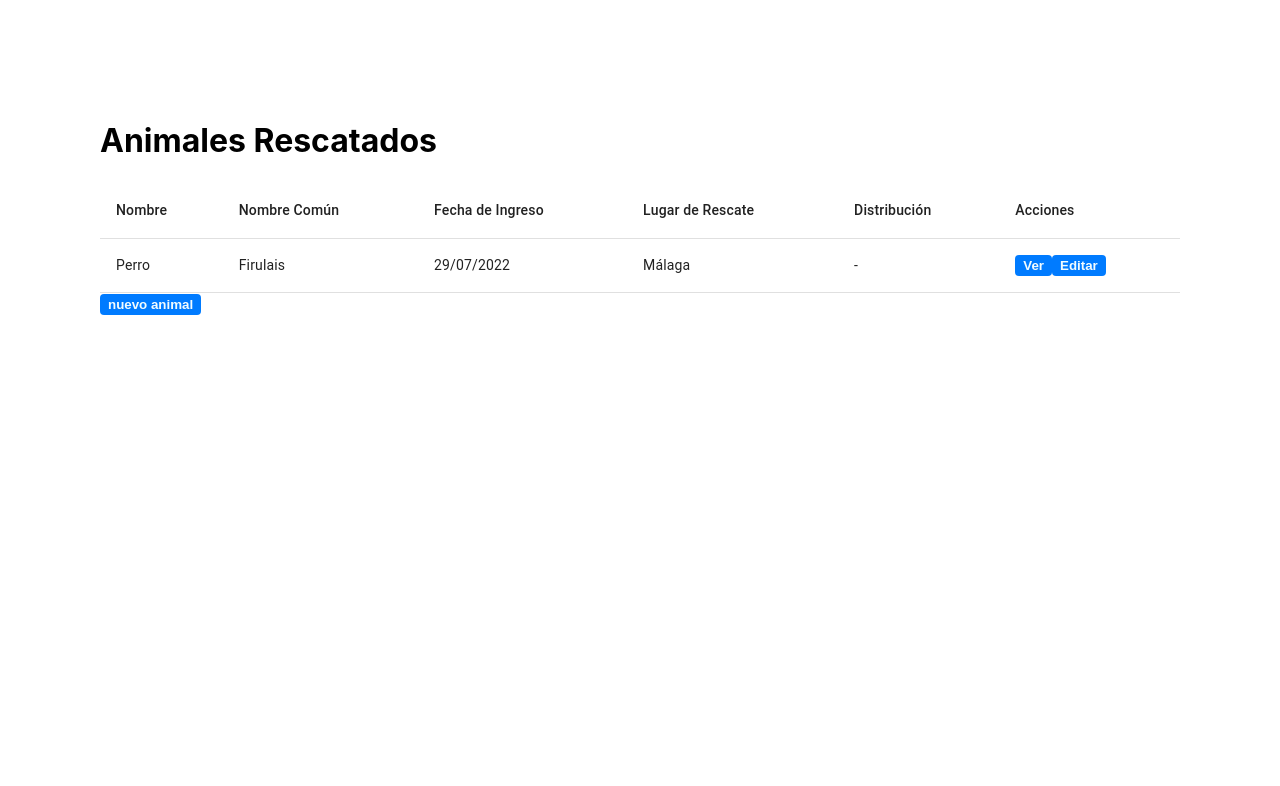
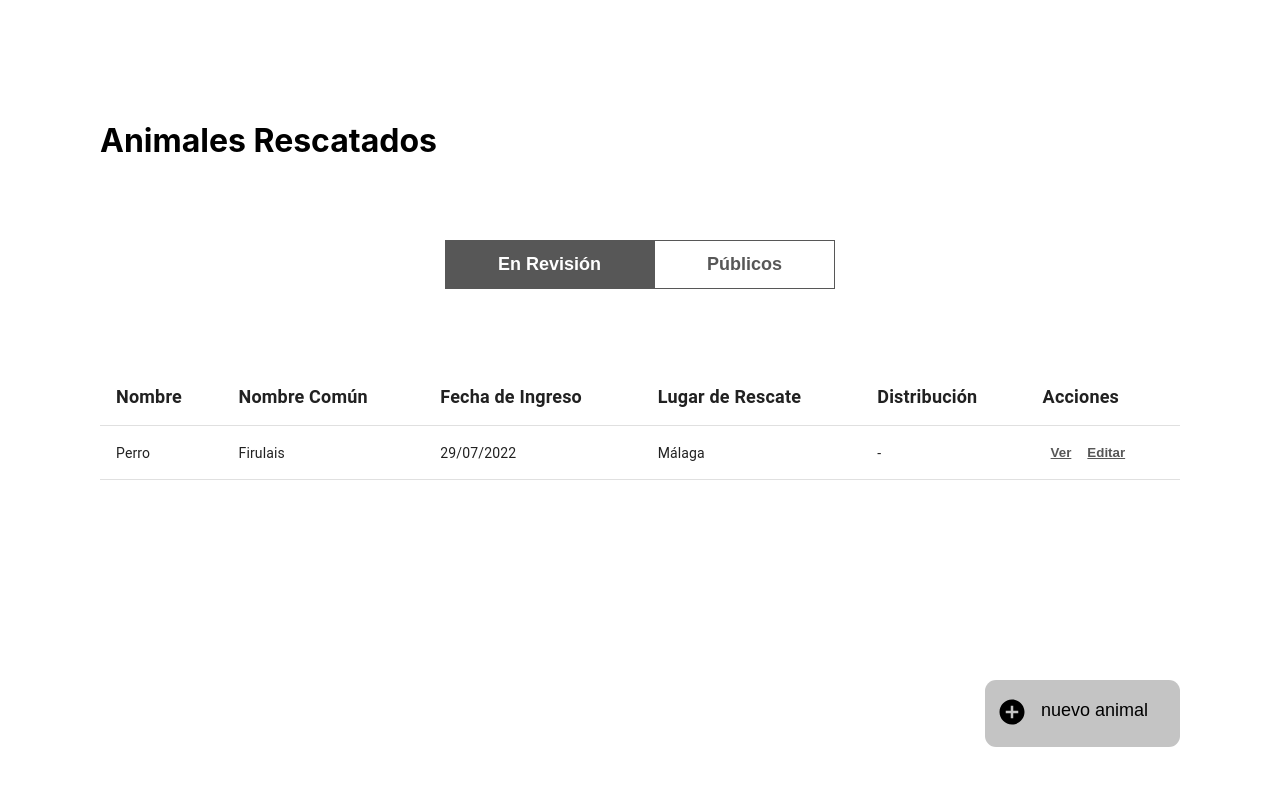
Before and after one commit to akurey/animal-rescue-web, a React (Create React App) app: page /rescues in a window 1280 px wide. Shown: the top 786 px of the page. Built offline with nearby package versions, Linux system fonts and the light colour scheme.

Commit message:
Fixing styles and filter

```diff
--- a/src/components/atoms/Button/index.tsx
+++ b/src/components/atoms/Button/index.tsx
@@ -17,6 +17,7 @@ interface ButtonProps extends React.HTMLAttributes<HTMLButtonElement> {
   buttonStyle?: string;
   buttonSize?: string;
   disabled?: boolean;
+  className?: string;
 }
 
 function Button({
@@ -25,6 +26,7 @@ function Button({
   buttonStyle,
   buttonSize,
   disabled,
+  className,
 }: ButtonProps) {
   const setButtonStyle = STYLES.includes(buttonStyle!)
     ? buttonStyle
@@ -35,7 +37,7 @@ function Button({
     <button
       type="button"
       onClick={onClick}
-      className={`btn ${setButtonStyle} ${setButtonSize}`}
+      className={`btn ${setButtonStyle} ${setButtonSize} ${className}`}
       disabled={disabled}
     >
       {children}
--- a/src/components/molecules/table/index.tsx
+++ b/src/components/molecules/table/index.tsx
@@ -16,12 +16,24 @@ function TableComponent({ items }: TableProps) {
     <Table>
       <TableHead>
         <TableRow>
-          <TableCell align="left">Nombre</TableCell>
-          <TableCell align="left">Nombre Común</TableCell>
-          <TableCell align="left">Fecha de Ingreso</TableCell>
-          <TableCell align="left">Lugar de Rescate</TableCell>
-          <TableCell align="left">Distribución</TableCell>
-          <TableCell align="left">Acciones</TableCell>
+          <TableCell className="table--header" align="left">
+            Nombre
+          </TableCell>
+          <TableCell className="table--header" align="left">
+            Nombre Común
+          </TableCell>
+          <TableCell className="table--header" align="left">
+            Fecha de Ingreso
+          </TableCell>
+          <TableCell className="table--header" align="left">
+            Lugar de Rescate
+          </TableCell>
+          <TableCell className="table--header" align="left">
+            Distribución
+          </TableCell>
+          <TableCell className="table--header" align="left">
+            Acciones
+          </TableCell>
         </TableRow>
       </TableHead>
       <TableBody>
@@ -35,10 +47,18 @@ function TableComponent({ items }: TableProps) {
             <TableCell align="left">{row.place}</TableCell>
             <TableCell align="left">{row.distribution}</TableCell>
             <TableCell align="left">
-              <Button onClick={() => {}} className="btn--link">
+              <Button
+                onClick={() => {}}
+                buttonStyle="btn--link"
+                className="table--link"
+              >
                 Ver
               </Button>
-              <Button onClick={() => {}} className="btn--link">
+              <Button
+                onClick={() => {}}
+                buttonStyle="btn--link"
+                className="table--link"
+              >
                 Editar
               </Button>
             </TableCell>
--- a/src/components/molecules/table/styles.scss
+++ b/src/components/molecules/table/styles.scss
@@ -0,0 +1,9 @@
+.table {
+  &--link {
+    color: #575757;
+  }
+  &--header {
+    font-weight: 700 !important;
+    font-size: 18px !important;
+  }
+}
--- a/src/components/pages/rescues/index.tsx
+++ b/src/components/pages/rescues/index.tsx
@@ -1,12 +1,38 @@
-import React from "react";
+import React, { useState } from "react";
+import AddCircleIcon from "@mui/icons-material/AddCircle";
 import Button from "../../atoms/button";
 import Table from "../../molecules/table";
 import "./styles.scss";
 
+const REVIEW = "review";
+const PUBLIC = "public";
+
 function RescuesComponente() {
+  const [filter, setFilter] = useState(REVIEW);
+
   return (
     <>
+      {/* // TODO: Add route path
+        // TODO: Add user info */}
       <h1>Animales Rescatados</h1>
+      <div className="rescues--filters">
+        <Button
+          onClick={() => setFilter(REVIEW)}
+          className={`rescues--filter ${
+            filter === REVIEW && "rescues--filter-active"
+          }`}
+        >
+          En Revisión
+        </Button>
+        <Button
+          onClick={() => setFilter(PUBLIC)}
+          className={`rescues--filter ${
+            filter === PUBLIC && "rescues--filter-active"
+          }`}
+        >
+          Públicos
+        </Button>
+      </div>
       <Table
         // TODO: update real data
         items={[
@@ -20,8 +46,8 @@ function RescuesComponente() {
           },
         ]}
       />
-      <Button onClick={() => {}} buttonStyle="rescues--button">
-        nuevo animal
+      <Button onClick={() => {}} className="rescues--button">
+        <AddCircleIcon className="rescues--icon" /> nuevo animal
       </Button>
     </>
   );
--- a/src/components/pages/rescues/styles.scss
+++ b/src/components/pages/rescues/styles.scss
@@ -1,3 +1,44 @@
-.rescues--button {
-  margin-left: auto;
+.rescues {
+  &--filters {
+    display: flex;
+    flex-direction: row;
+    justify-content: center;
+    margin: 80px 0;
+  }
+  &--filter,
+  &--filter:active,
+  &--filter:hover,
+  &--filter:focus {
+    border-radius: 0;
+    background-color: #ffffff;
+    border: 1px solid #575757;
+    font-weight: 700;
+    font-size: 18px;
+    color: #575757;
+    padding: 13px 52px;
+  }
+  &--filter-active,
+  &--filter-active:active,
+  &--filter-active:hover,
+  &--filter-active:focus {
+    background-color: #575757;
+    color: #ffffff;
+  }
+  &--button {
+    display: flex;
+    margin-left: auto;
+    margin-top: 200px;
+    background: #c4c4c4;
+    border-radius: 11px;
+    padding: 18px 30px 18px 10px;
+    font-weight: 400;
+    font-size: 18px;
+    color: #000000;
+  }
+  &--icon {
+    width: 30px !important;
+    height: 30px !important;
+    margin-right: 14px;
+    margin-top: -3px;
+  }
 }
```
